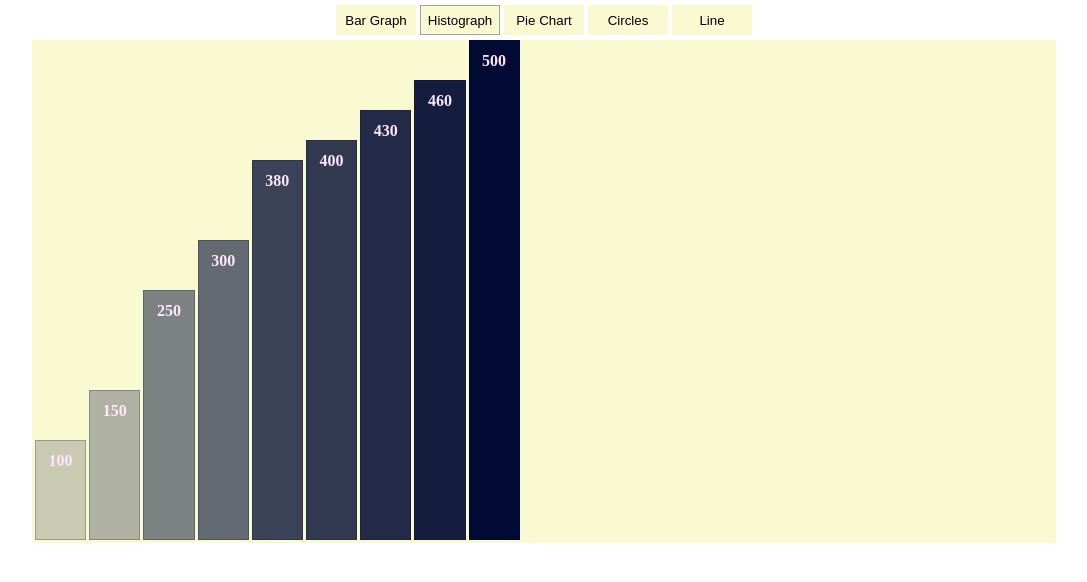
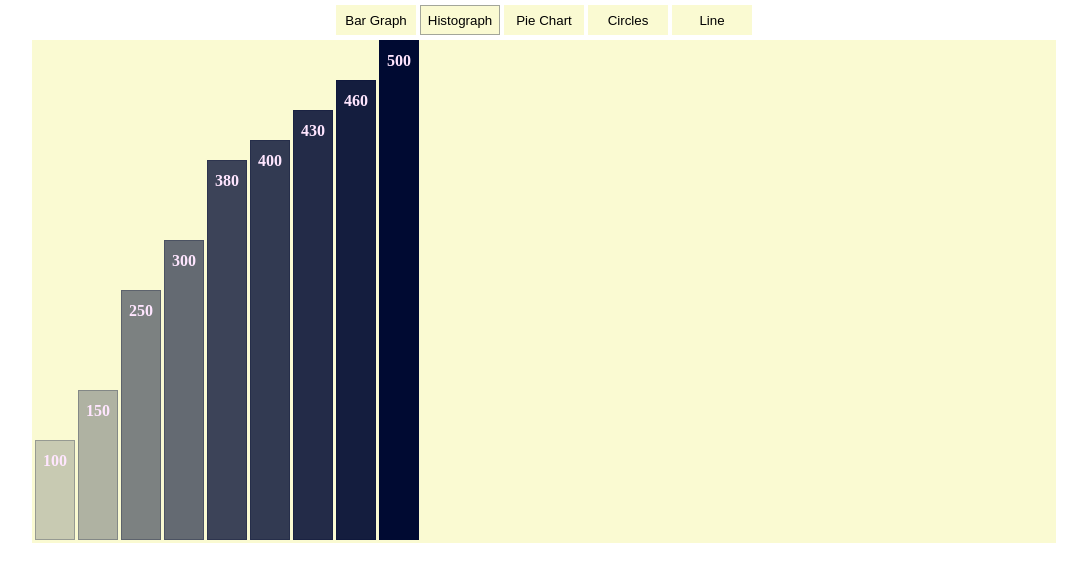
Before and after one commit to Asabeneh/charts, a plain HTML site: page index.html in a window 1280 px wide. Both pictures are taken after a click on the button "Histograph". Shown: the whole page, without its empty margins (96-1183 px from the left). Drawn offline with Linux system fonts and the light colour scheme.

Commit message:
modified

```diff
--- a/main.js
+++ b/main.js
@@ -12,9 +12,8 @@ const createBarGraph = () => {
     data.forEach((number) => {
     div = document.createElement('div');
     div.textContent = number;
+    div.classList.add('bar','bar-graph');
     div.style.width = (number/500)*100 +'%';
-    div.style.textAlign = "right";
-    div.style.paddingRight = "10px"
     div.style.backgroundColor = `rgba(0,10,50,${number/500})`;
     chartWrapper.appendChild(div)
 });
@@ -25,12 +24,8 @@ const createHistograph = () => {
     data.forEach((number) => {
     div = document.createElement('div');
     div.textContent = number;
-    div.style.minWidth = "5%"
+    div.classList.add('bar','histograph');
     div.style.height= number +'px';
-    div.style.display = "inline-block";
-    div.style.marginLeft = "3px"
-    div.style.position ="relative";
-    div.style.textAlign = "center";
     div.style.top = 500 - number + 'px';
     div.style.backgroundColor = `rgba(0,10,50,${number/500})`;
     chartWrapper.appendChild(div)
--- a/style.css
+++ b/style.css
@@ -18,6 +18,25 @@
     color:rgba(255,230,255,1.0);
 
 }
+.bar-graph {
+    text-align: right;
+    padding-right :10px;
+}
+.histograph {
+    width: 40px;
+    display: inline-block;
+    margin-left: 3px;
+    position: relative;
+    text-align : center
+}
+.histograph:hover {
+    transform: scaleX(1.075);
+
+}
+.bar-graph:hover {
+    transform: scaleY(1.075);
+}
+
 .buttons {
     margin: auto;
     text-align:center;
```
